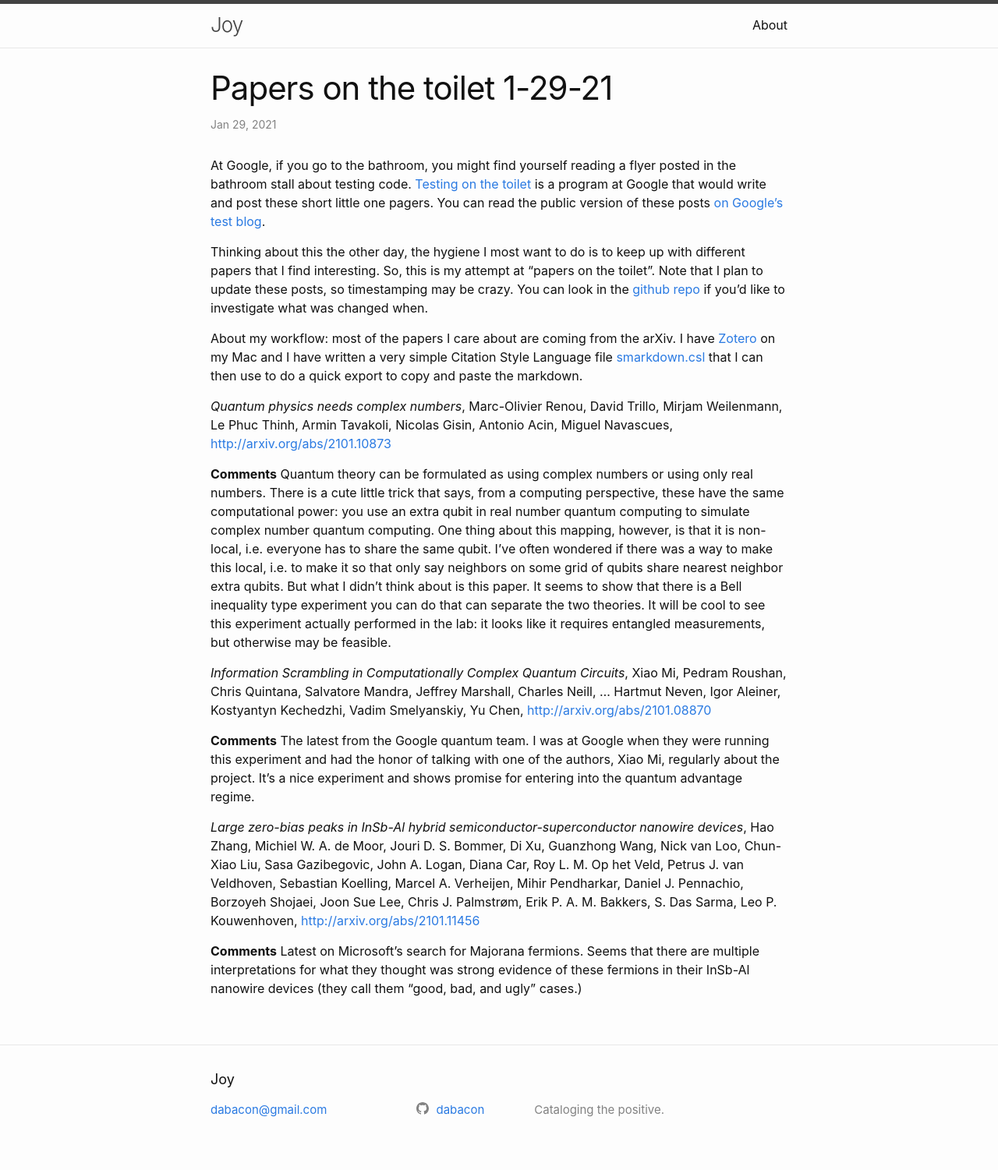
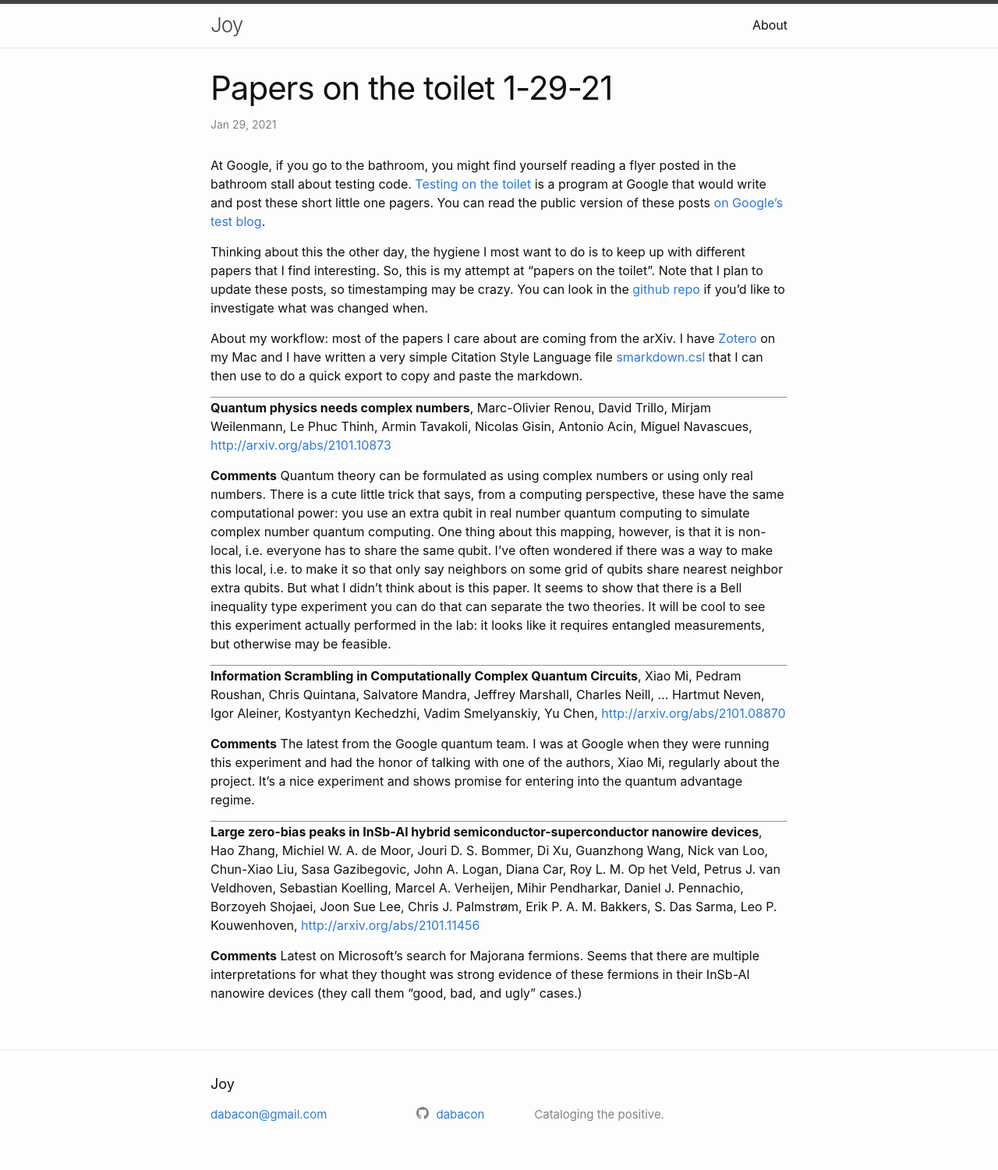
Before and after one commit to dabacon/dabacon.github.io, a Jekyll site: the page built from _posts/2021-01-29-pott.md, in a window 1280 px wide. Shown: the whole page at 78% size. Built offline with Jekyll 4.4.1, drawn with Linux system fonts in a browser that asks for light colours.

Commit message:
Try lines

```diff
--- a/_posts/2021-01-29-pott.md
+++ b/_posts/2021-01-29-pott.md
@@ -10,14 +10,17 @@ Thinking about this the other day, the hygiene I most want to do is to keep up w
 
 About my workflow: most of the papers I care about are coming from the arXiv. I have [Zotero](https://www.zotero.org/) on my Mac and I have written a very simple Citation Style Language file [smarkdown.csl](utils/smarkdown.csl) that I can then use to do a quick export to copy and paste the markdown.
 
-*Quantum physics needs complex numbers*, Marc-Olivier Renou, David Trillo, Mirjam Weilenmann, Le Phuc Thinh, Armin Tavakoli, Nicolas Gisin, Antonio Acin, Miguel Navascues, [http://arxiv.org/abs/2101.10873](http://arxiv.org/abs/2101.10873)
+---
+**Quantum physics needs complex numbers**, Marc-Olivier Renou, David Trillo, Mirjam Weilenmann, Le Phuc Thinh, Armin Tavakoli, Nicolas Gisin, Antonio Acin, Miguel Navascues, [http://arxiv.org/abs/2101.10873](http://arxiv.org/abs/2101.10873)
 
 **Comments** Quantum theory can be formulated as using complex numbers or using only real numbers.  There is a cute little trick that says, from a computing perspective, these have the same computational power: you use an extra qubit in real number quantum computing to simulate complex number quantum computing. One thing about this mapping, however, is that it is non-local, i.e. everyone has to share the same qubit.  I've often wondered if there was a way to make this local, i.e. to make it so that only say neighbors on some grid of qubits share nearest neighbor extra qubits.  But what I didn't think about is this paper.  It seems to show that there is a Bell inequality type experiment you can do that can separate the two theories.  It will be cool to see this experiment actually performed in the lab: it looks like it requires entangled measurements, but otherwise may be feasible.
 
-*Information Scrambling in Computationally Complex Quantum Circuits*, Xiao Mi, Pedram Roushan, Chris Quintana, Salvatore Mandra, Jeffrey Marshall, Charles Neill, ... Hartmut Neven, Igor Aleiner, Kostyantyn Kechedzhi, Vadim Smelyanskiy, Yu Chen, [http://arxiv.org/abs/2101.08870](http://arxiv.org/abs/2101.08870)
+---
+**Information Scrambling in Computationally Complex Quantum Circuits**, Xiao Mi, Pedram Roushan, Chris Quintana, Salvatore Mandra, Jeffrey Marshall, Charles Neill, ... Hartmut Neven, Igor Aleiner, Kostyantyn Kechedzhi, Vadim Smelyanskiy, Yu Chen, [http://arxiv.org/abs/2101.08870](http://arxiv.org/abs/2101.08870)
 
 **Comments** The latest from the Google quantum team. I was at Google when they were running this experiment and had the honor of talking with one of the authors, Xiao Mi, regularly about the project. It's a nice experiment and shows promise for entering into the quantum advantage regime.
 
-*Large zero-bias peaks in InSb-Al hybrid semiconductor-superconductor nanowire devices*, Hao Zhang, Michiel W. A. de Moor, Jouri D. S. Bommer, Di Xu, Guanzhong Wang, Nick van Loo, Chun-Xiao Liu, Sasa Gazibegovic, John A. Logan, Diana Car, Roy L. M. Op het Veld, Petrus J. van Veldhoven, Sebastian Koelling, Marcel A. Verheijen, Mihir Pendharkar, Daniel J. Pennachio, Borzoyeh Shojaei, Joon Sue Lee, Chris J. Palmstrøm, Erik P. A. M. Bakkers, S. Das Sarma, Leo P. Kouwenhoven, [http://arxiv.org/abs/2101.11456](http://arxiv.org/abs/2101.11456)
+---
+**Large zero-bias peaks in InSb-Al hybrid semiconductor-superconductor nanowire devices**, Hao Zhang, Michiel W. A. de Moor, Jouri D. S. Bommer, Di Xu, Guanzhong Wang, Nick van Loo, Chun-Xiao Liu, Sasa Gazibegovic, John A. Logan, Diana Car, Roy L. M. Op het Veld, Petrus J. van Veldhoven, Sebastian Koelling, Marcel A. Verheijen, Mihir Pendharkar, Daniel J. Pennachio, Borzoyeh Shojaei, Joon Sue Lee, Chris J. Palmstrøm, Erik P. A. M. Bakkers, S. Das Sarma, Leo P. Kouwenhoven, [http://arxiv.org/abs/2101.11456](http://arxiv.org/abs/2101.11456)
 
 **Comments** Latest on Microsoft's search for Majorana fermions. Seems that there are multiple interpretations for what they thought was strong evidence of these fermions in their InSb-Al nanowire devices (they call them "good, bad, and ugly" cases.)
```
